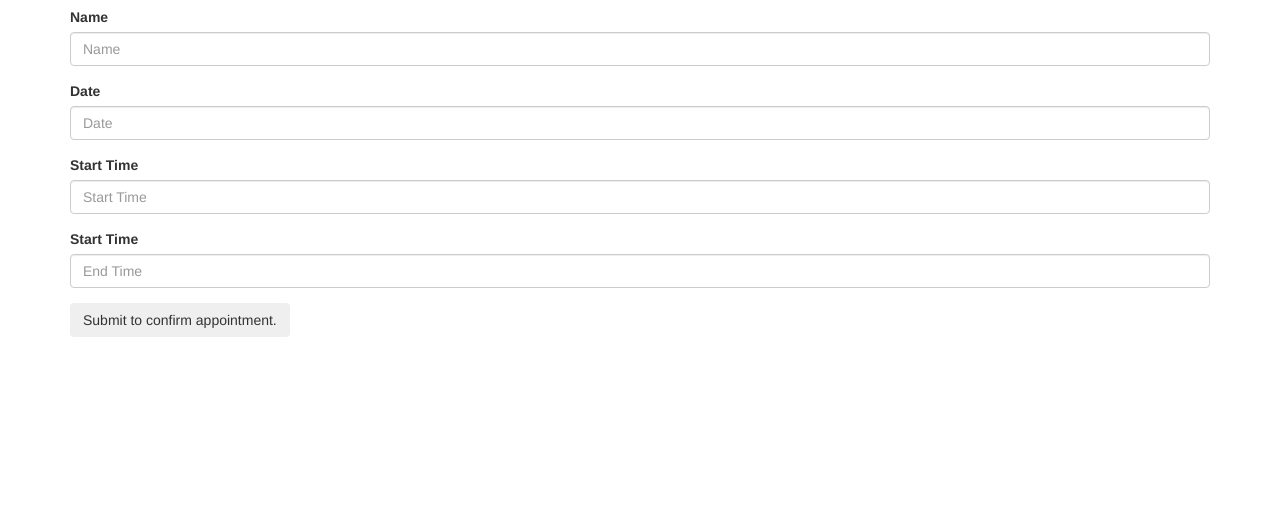
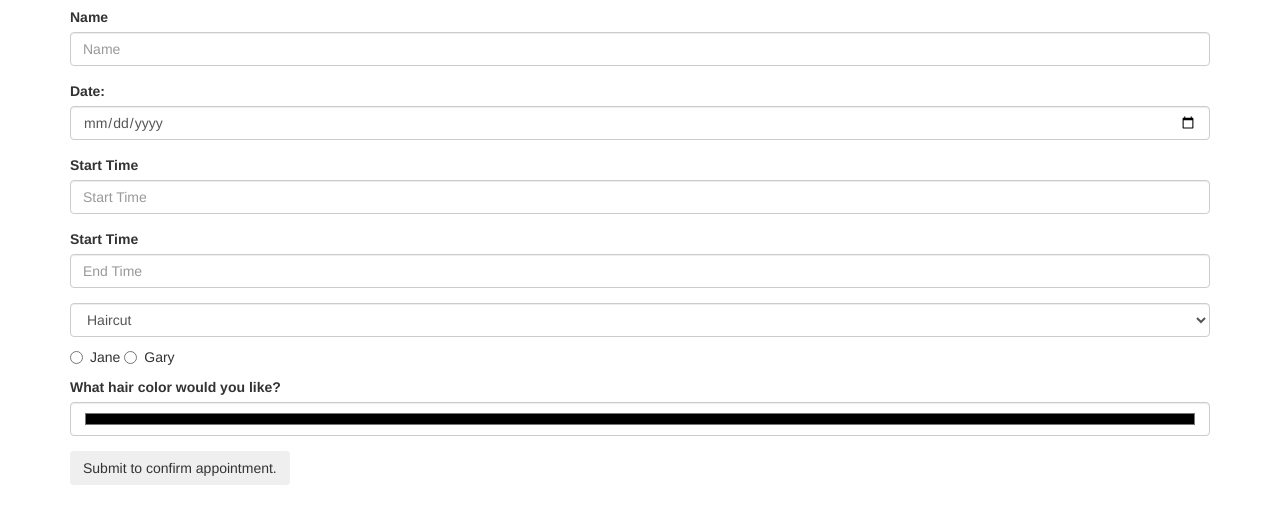
Before and after one commit to martgonz/appointments, a plain HTML site: page index.html in a window 1280 px wide. Shown: the part 63-586 px from the top of the page. Drawn offline with nearby package versions, Linux system fonts and the light colour scheme.

Commit message:
add checkboxes, select boxes, radio buttons and color selector.

```diff
--- a/index.html
+++ b/index.html
@@ -17,8 +17,8 @@
             <input type="text" class="form-control" id="inputName" placeholder="Name">
           </div>
           <div class="form-group">
-            <label for="inputDate">Date</label>
-            <input type="text" class="form-control" id="inputDate" placeholder="Date">
+            <label>Date:</label>
+            <input id="Date" class="form-control" type="date">
           </div>
           <div class="form-group">
             <label for="inputStartTime">Start Time</label>
@@ -28,12 +28,35 @@
             <label for="inputEndTime">Start Time</label>
             <input type="text" class="form-control" id="inputEndTime" placeholder="End Time">
           </div>
+          <select class="form-control" id="service">
+            <option>Haircut</option>
+            <option>Color</option>
+            <option>Trim</option>
+            <option>Manicure</option>
+            <option>Pedicure</option>
+          </select>
+          <div class="radio">
+            <label>
+              <input type="radio" name="stylist" value="Jane">
+              Jane
+            </label>
+            <label>
+              <input type="radio" name="stylist" value="Gary">
+              Gary
+            </label>
+          </div>
+          <div class="form-group">
+            <label for="color">What hair color would you like?</label>
+            <input id="color" class="form-control" type="color">
+          </div>
+
           <button type="submit" class="btn">Submit to confirm appointment.</button>
         </form>
       </div>
       <div id="appointment">
         <h1>Appointment confirmed!</h1>
-        <p>An appointment for <span class="inputName"> </span> is scheduled for <span class="inputDate"></span> from <span class="inputStartTime"></span> to <span class="inputEndTime"></span>.</p>
+        <p>An appointment for <span class="inputName"> </span> is scheduled for <span class="inputDate"></span> from <span class="inputStartTime"></span> to <span class="inputEndTime"></span> for a <span class="service"></span> with <span class="stylist"></span> to dye my hair <span class="hairColor"></span>.</p>
       </div>
+
   </body>
 </html>
--- a/js/scripts.js
+++ b/js/scripts.js
@@ -1,14 +1,18 @@
 $(document).ready(function() {
   $("#blanks form").submit(function(event) {
     var inputNameInput = $("input#inputName").val();
-    var inputDateInput = $("input#inputDate").val();
+    var inputDateInput = $("#Date").val();
     var inputStartTimeInput = $("input#inputStartTime").val();
     var inputEndTimeInput = $("input#inputEndTime").val();
+    var service = $("#service").val();
+    var stylist = $("input:radio[name=stylist]:checked").val();
 
     $(".inputName").text(inputNameInput);
     $(".inputDate").text(inputDateInput);
     $(".inputStartTime").text(inputStartTimeInput);
     $(".inputEndTime").text(inputEndTimeInput);
+    $(".service").text(service);
+    $(".stylist").text(stylist);
 
     $("#appointment").show();
 
```
